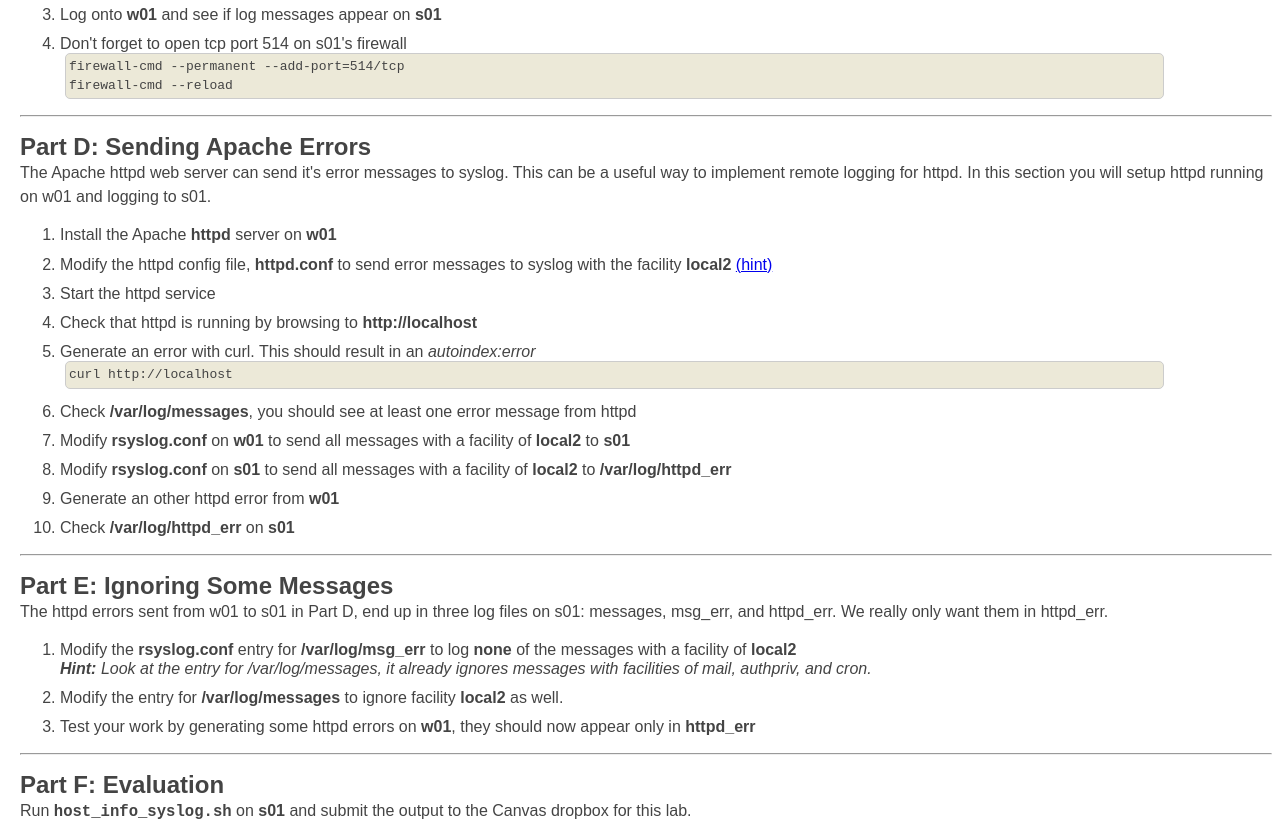
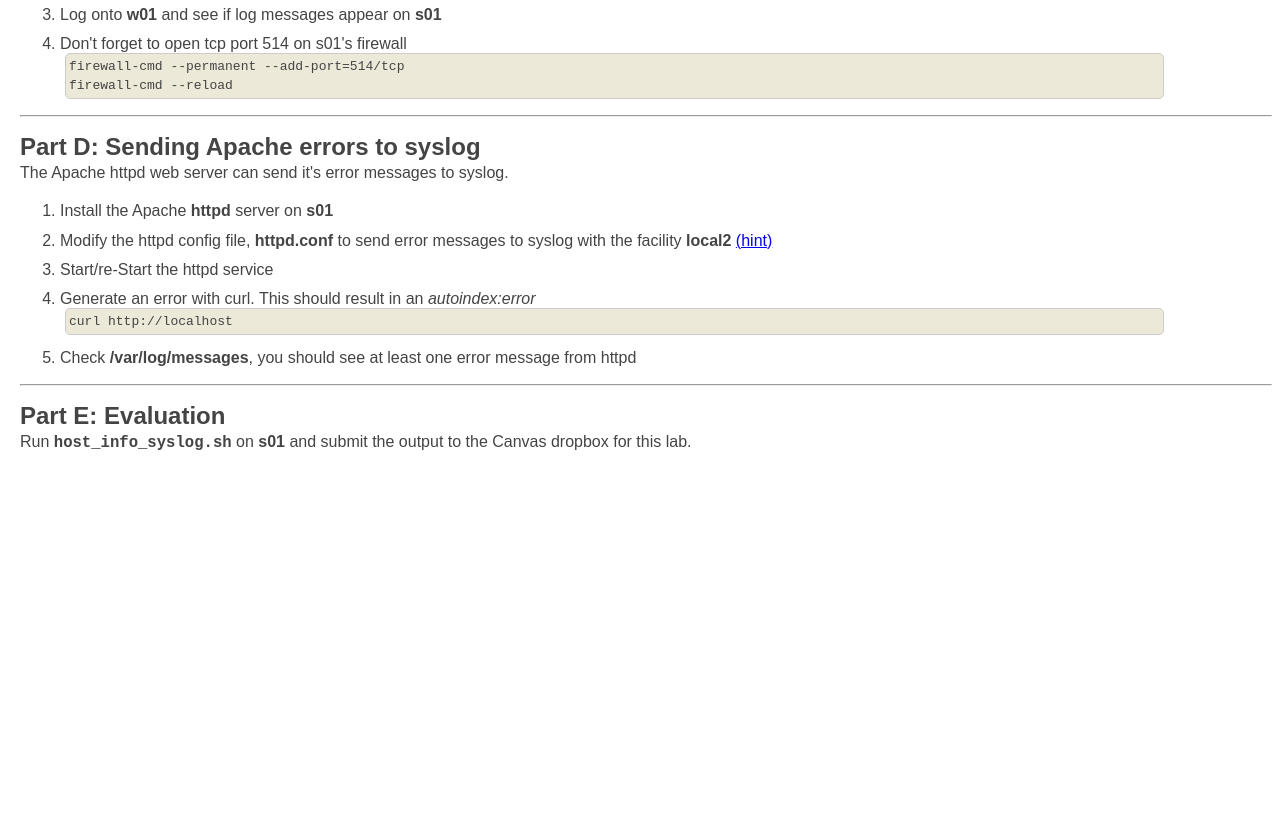
Before and after one commit to profjamesmohawk/LinAdmin, a plain HTML site: page Logging/graded_lab_logging.html in a window 1280 px wide. Shown: the part 1380-2220 px from the top of the page. After the commit the page ends 1851 px from the top, so only its background shows below. Drawn offline with Linux system fonts and the light colour scheme.

Commit message:
updated logging lab

```diff
--- a/Logging/graded_lab_logging.html
+++ b/Logging/graded_lab_logging.html
@@ -116,46 +116,25 @@ firewall-cmd --reload
 </ol>
 
 <hr>
-<h2>Part D: Sending Apache Errors </h2>
+<h2>Part D: Sending Apache errors to syslog </h2>
 <p class="description">
-The Apache httpd web server can send it's error messages to syslog.  This can be a useful way to implement remote logging for httpd.  In this section you will setup httpd running on w01 and logging to s01.
+The Apache httpd web server can send it's error messages to syslog.
 </p>
 <ol>
-<li>Install the Apache <strong>httpd</strong> server on <strong>w01</strong> </li>
+<li>Install the Apache <strong>httpd</strong> server on <strong>s01</strong> </li>
 <li>Modify the httpd config file, <strong>httpd.conf</strong> to send error messages to syslog with the facility <strong>local2</strong>
 <a href="https://httpd.apache.org/docs/trunk/mod/mod_syslog.html">(hint)</a></li>
-<li>Start the httpd service </li>
-<li>Check that httpd is running by browsing to <strong>http://localhost</strong> </li>
+<li>Start/re-Start the httpd service </li>
 <li>Generate an error with curl.  This should result in an <em>autoindex:error</em>
 <pre class="code">
 curl http://localhost
 </pre>
 <li>Check <strong>/var/log/messages</strong>, you should see at least one error message from httpd </li>
-<li>Modify <strong>rsyslog.conf</strong> on <strong>w01</strong> to send all messages with a facility of <strong>local2</strong> to <strong>s01</strong> </li>
-<li>Modify <strong>rsyslog.conf</strong> on <strong>s01</strong> to send all messages with a facility of <strong>local2</strong> to <strong>/var/log/httpd_err</strong> </li>
-<li>Generate an other httpd error from <strong>w01</strong> </li>
-<li>Check <strong>/var/log/httpd_err</strong> on <strong>s01</strong> </li>
 </ol>
 
-<hr>
-<h2>Part E: Ignoring Some Messages</h2>
-<p class="description">
-The httpd errors sent from w01 to s01 in Part D, end up in three log files on s01: messages, msg_err, and httpd_err.  We really only want them in httpd_err.
-</p>
-<ol>
-<li>Modify the <strong>rsyslog.conf</strong> entry for <strong>/var/log/msg_err</strong> to log <strong>none</strong> of the messages with a facility of <strong>local2</strong>
-<br>
-<em><strong>Hint:</strong> Look at the entry for /var/log/messages, it already ignores messages with facilities of mail, authpriv, and cron.
-</em>
-</li>
-<li>Modify the entry for <strong>/var/log/messages</strong> to ignore facility <strong>local2</strong> as well.  </li>
-<li>Test your work by generating some httpd errors on <strong>w01</strong>, they should now appear only in <strong>httpd_err</strong>
-</li>
-</ol>
-</li>
 
 <hr>
-<h2>Part F: Evaluation</h2>
+<h2>Part E: Evaluation</h2>
 <p class="description">
 Run <span class=cmd>host_info_syslog.sh</span>  on <strong>s01</strong> and submit the output to the Canvas dropbox for this lab.
 </p>
```
Also changed, not shown: Logging/s01_report_log.html (added, +73 -0 lines), 4 other files.
